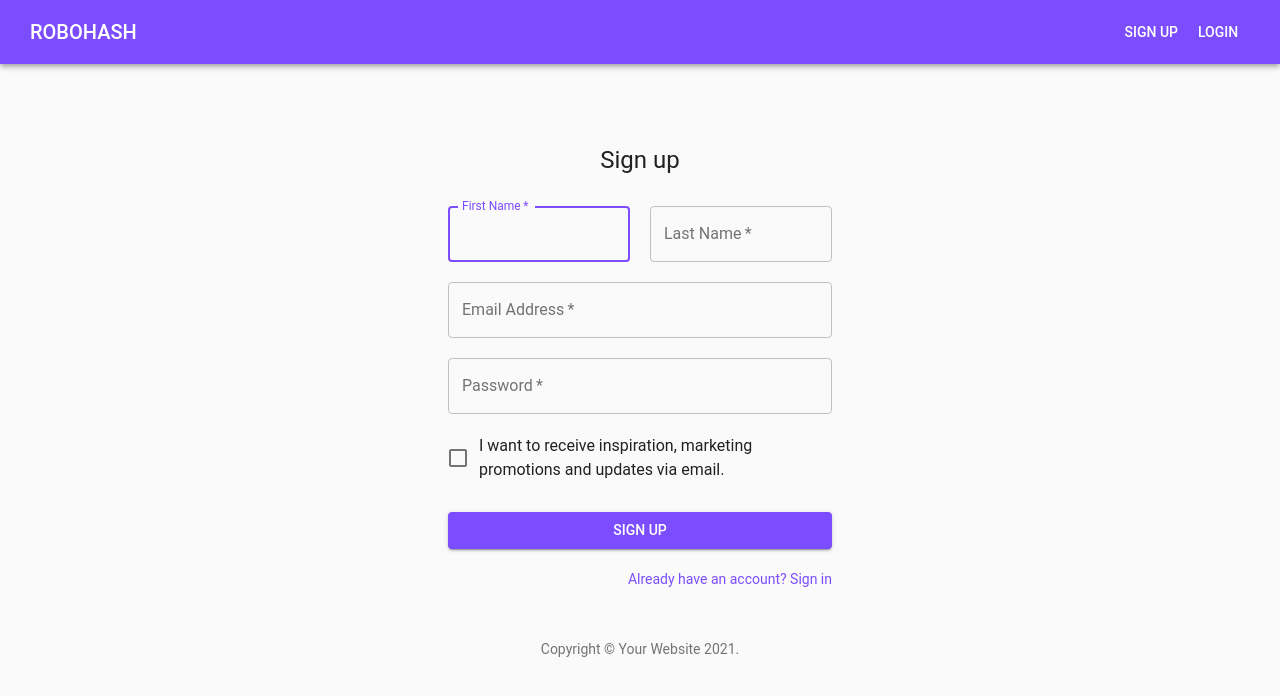
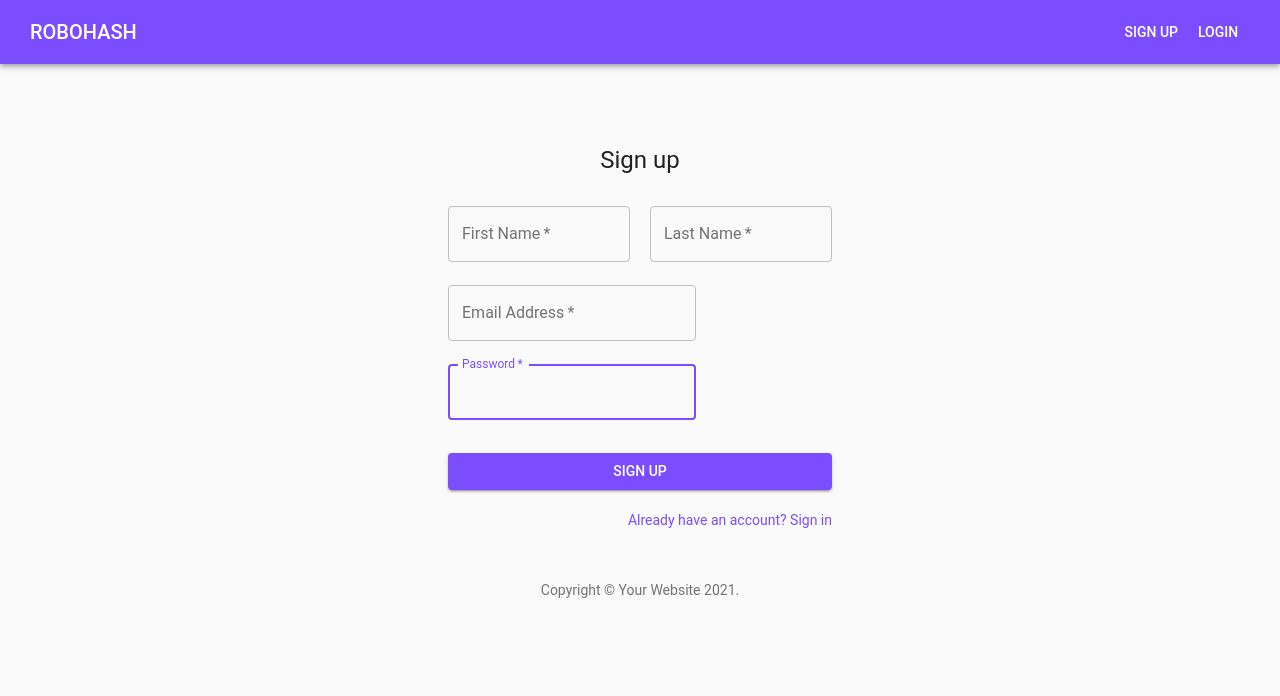
Before and after one commit to gbj1220/robohash-frontend, a React (Create React App) app: page /sign-up in a window 1280 px wide. Shown: the top 696 px of the page. Built offline with nearby package versions, Linux system fonts and the light colour scheme.

Commit message:
SignUp works other than formatting issue

```diff
--- a/src/components/SignUp/SignUp.js
+++ b/src/components/SignUp/SignUp.js
@@ -4,6 +4,8 @@ import Button from "@material-ui/core/Button";
 import CssBaseline from "@material-ui/core/CssBaseline";
 import TextField from "@material-ui/core/TextField";
 import FormControlLabel from "@material-ui/core/FormControlLabel";
+import FormControl from "@material-ui/core/FormControl";
+import FormHelperText from "@material-ui/core/FormHelperText";
 import Checkbox from "@material-ui/core/Checkbox";
 import Link from "@material-ui/core/Link";
 import Grid from "@material-ui/core/Grid";
@@ -97,9 +99,9 @@ export default function SignUp() {
         <form className={classes.form} noValidate>
           <Grid container spacing={2}>
             <Grid item xs={12} sm={6}>
+              <FormControl error={firstNameInputError}>
                 <TextField
-                autoComplete='fname'
-                name='firstName'
+                  name='First Name'
                   value={firstName}
                   onChange={(e) => setFirstName(e)}
                   variant='outlined'
@@ -107,48 +109,70 @@ export default function SignUp() {
                   fullWidth
                   id='firstName'
                   label='First Name'
+                  autoComplete='fname'
                   autoFocus
                 />
+                <FormHelperText>
+                  {firstNameInputError && firstNameInputErrorMessage}
+                </FormHelperText>
+              </FormControl>
             </Grid>
             <Grid item xs={12} sm={6}>
+              <FormControl error={lastNameInputError}>
                 <TextField
+                  name='Last Name'
+                  value={lastName}
+                  onChange={(e) => setLastName(e)}
                   variant='outlined'
                   required
                   fullWidth
                   id='lastName'
                   label='Last Name'
-                name='lastName'
                   autoComplete='lname'
+                  autoFocus
                 />
+                <FormHelperText>
+                  {lastNameInputError && lastNameInputErrorMessage}
+                </FormHelperText>
+              </FormControl>
             </Grid>
             <Grid item xs={12}>
+              <FormControl error={emailInputError}>
+                <TextField
+                  name='email'
+                  variant='outlined'
+                  value={email}
+                  onChange={(e) => setEmail(e)}
+                  required
+                  fullWidth
+                  id='email'
+                  type='email'
+                  label='Email Address'
+                  autoComplete='email'
+                  autoFocus
+                />
+                <FormHelperText>
+                  {emailInputError && emailInputErrorMessage}
+                </FormHelperText>
+              </FormControl>
+            </Grid>
+            <Grid item xs={12}>
+              <FormControl error={passwordInputError}>
                 <TextField
                   variant='outlined'
                   required
                   fullWidth
-                id='email'
-                label='Email Address'
-                name='email'
-                autoComplete='email'
-              />
-            </Grid>
-            <Grid item xs={12}>
-              <TextField
-                variant='outlined'
-                required
-                fullWidth
-                name='password'
+                  name='Password'
                   label='Password'
                   type='password'
                   id='password'
                   autoComplete='current-password'
+                  autoFocus
                 />
-            </Grid>
-            <Grid item xs={12}>
-              <FormControlLabel
-                control={<Checkbox value='allowExtraEmails' color='primary' />}
-                label='I want to receive inspiration, marketing promotions and updates via email.'
-              />
+                <FormHelperText>
+                  {passwordInputError && passwordInputErrorMessage}
+                </FormHelperText>
+              </FormControl>
             </Grid>
           </Grid>
           <Button
```
Lines whose indentation alone changed are shown as unchanged.
